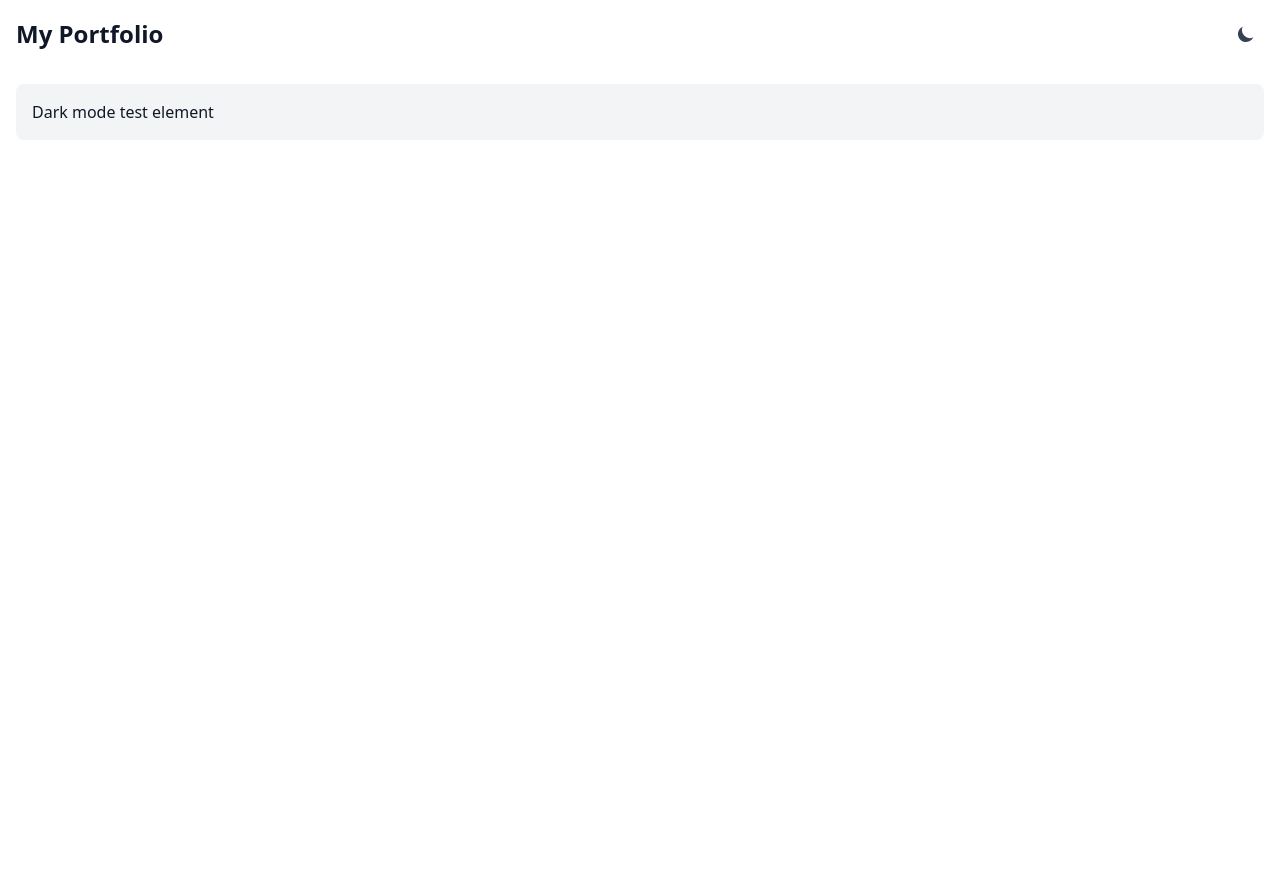
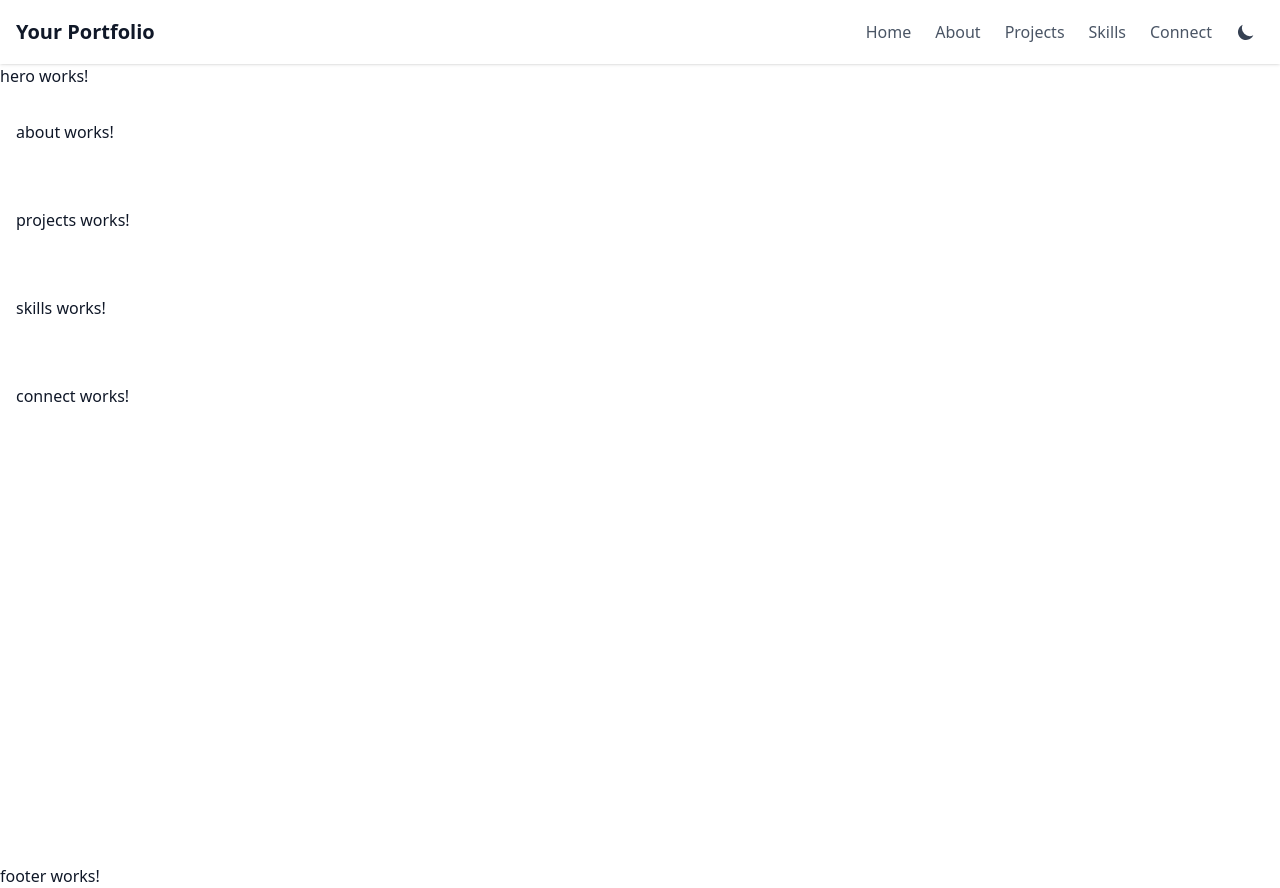
Before and after one commit to beforeAW/portfolio, an Angular app in the folder portfolio/: page / in a window 1280 px wide. Before the commit the page ends 800 px from the top, so only its background shows below. Built offline with nearby package versions, Linux system fonts and the light colour scheme.

Commit message:
Feat: nest header, footer and main

```diff
--- a/portfolio/src/app/app.component.ts
+++ b/portfolio/src/app/app.component.ts
@@ -1,37 +1,22 @@
-import { Component, OnInit } from '@angular/core';
-import { RouterOutlet } from '@angular/router';
-import { ThemeToggleComponent } from './components/theme-toggle/theme-toggle.component';
-import { ThemeService } from './services/theme.service';
+import { Component } from '@angular/core';
+import { HeaderComponent } from './components/header/header.component';
+import { MainComponent } from './components/main/main.component';
+import { FooterComponent } from './components/footer/footer.component';
 
 @Component({
   selector: 'app-root',
   standalone: true,
   imports: [
-    RouterOutlet,
-    ThemeToggleComponent
+    HeaderComponent,
+    MainComponent,
+    FooterComponent,
   ],
   template: `
     <div class="min-h-screen bg-white dark:bg-gray-900 text-gray-900 dark:text-white transition-colors duration-300">
-      <header class="p-4 flex justify-between items-center">
-        <h1 class="text-2xl font-bold">My Portfolio</h1>
-        <app-theme-toggle></app-theme-toggle>
-      </header>
-      <main class="container mx-auto p-4">
-        <div class="p-4 bg-gray-100 dark:bg-gray-800 rounded-lg mb-4">
-          Dark mode test element
-        </div>
-        <router-outlet></router-outlet>
-      </main>
+      <app-header></app-header>
+      <app-main></app-main>
+      <app-footer></app-footer>
     </div>
   `
 })
-export class AppComponent implements OnInit {
-  title = 'portfolio';
-
-  constructor(private themeService: ThemeService) {}
-
-  ngOnInit(): void {
-    // Force re-initialization of theme in case the index.html script didn't work properly
-    this.themeService.initTheme();
-  }
-}
+export class AppComponent {}
--- a/portfolio/src/app/components/header/header.component.html
+++ b/portfolio/src/app/components/header/header.component.html
@@ -1 +1,16 @@
-<p>header works!</p>
+<header class="fixed top-0 w-full bg-white dark:bg-gray-900 shadow-sm transition-colors duration-300 z-40">
+  <div class="container mx-auto px-4">
+    <div class="flex justify-between items-center h-16">
+      <div class="flex-shrink-0">
+        <a href="#" class="text-xl font-bold text-gray-900 dark:text-white">
+          {{ title }}
+        </a>
+      </div>
+      <div class="flex items-center space-x-4">
+        <app-navbar></app-navbar>
+        <app-theme-toggle></app-theme-toggle>
+      </div>
+    </div>
+  </div>
+</header>
+<div class="h-16"></div>
--- a/portfolio/src/app/components/header/header.component.ts
+++ b/portfolio/src/app/components/header/header.component.ts
@@ -1,11 +1,19 @@
 import { Component } from '@angular/core';
+import { ThemeToggleComponent } from '../theme-toggle/theme-toggle.component';
+import { NavbarComponent } from './navbar/navbar.component';
+import { CommonModule } from '@angular/common';
 
 @Component({
   selector: 'app-header',
-  imports: [],
+  standalone: true,
+  imports: [
+    CommonModule,
+    NavbarComponent,
+    ThemeToggleComponent
+  ],
   templateUrl: './header.component.html',
   styleUrl: './header.component.css'
 })
 export class HeaderComponent {
-
+  title: string = 'Your Portfolio';
 }
--- a/portfolio/src/app/components/header/navbar/navbar.component.ts
+++ b/portfolio/src/app/components/header/navbar/navbar.component.ts
@@ -1,11 +1,72 @@
 import { Component } from '@angular/core';
+import { CommonModule } from '@angular/common';
 
 @Component({
   selector: 'app-navbar',
-  imports: [],
-  templateUrl: './navbar.component.html',
-  styleUrl: './navbar.component.css'
+  standalone: true,
+  imports: [CommonModule],
+  template: `
+    <nav class="flex">
+      <!-- Desktop Navigation -->
+      <div class="hidden md:flex space-x-6">
+        <a *ngFor="let item of navItems"
+           [href]="item.href"
+           class="text-gray-600 dark:text-gray-300 hover:text-gray-900 dark:hover:text-white transition-colors">
+          {{item.label}}
+        </a>
+      </div>
+
+      <!-- Mobile Toggle -->
+      <button
+        (click)="toggleMobileMenu()"
+        class="md:hidden p-2 rounded-md text-gray-600 dark:text-gray-300 hover:bg-gray-100 dark:hover:bg-gray-800">
+        <svg xmlns="http://www.w3.org/2000/svg" class="h-6 w-6" fill="none" viewBox="0 0 24 24" stroke="currentColor">
+          <path *ngIf="!mobileMenuOpen" stroke-linecap="round" stroke-linejoin="round" stroke-width="2" d="M4 6h16M4 12h16M4 18h16" />
+          <path *ngIf="mobileMenuOpen" stroke-linecap="round" stroke-linejoin="round" stroke-width="2" d="M6 18L18 6M6 6l12 12" />
+        </svg>
+      </button>
+    </nav>
+
+    <!-- Mobile Menu -->
+    <div *ngIf="mobileMenuOpen"
+         class="fixed inset-0 z-50 bg-white dark:bg-gray-900 md:hidden">
+      <div class="flex flex-col h-full p-5">
+        <div class="flex justify-end">
+          <button (click)="toggleMobileMenu()" class="p-2 text-gray-600 dark:text-gray-300">
+            <svg xmlns="http://www.w3.org/2000/svg" class="h-6 w-6" fill="none" viewBox="0 0 24 24" stroke="currentColor">
+              <path stroke-linecap="round" stroke-linejoin="round" stroke-width="2" d="M6 18L18 6M6 6l12 12" />
+            </svg>
+          </button>
+        </div>
+        <div class="flex flex-col space-y-4 mt-10">
+          <a *ngFor="let item of navItems"
+             [href]="item.href"
+             (click)="toggleMobileMenu()"
+             class="text-lg text-gray-600 dark:text-gray-300 hover:text-gray-900 dark:hover:text-white p-2">
+            {{item.label}}
+          </a>
+        </div>
+      </div>
+    </div>
+  `,
+  styles: [`
+    :host {
+      display: block;
+    }
+  `]
 })
 export class NavbarComponent {
+  mobileMenuOpen = false;
 
+  navItems = [
+    { label: 'Home', href: '#hero' },
+    { label: 'About', href: '#about' },
+    { label: 'Projects', href: '#projects' },
+    { label: 'Skills', href: '#skills' },
+    { label: 'Connect', href: '#connect' }
+  ];
+
+  toggleMobileMenu() {
+    this.mobileMenuOpen = !this.mobileMenuOpen;
+  }
 }
```
